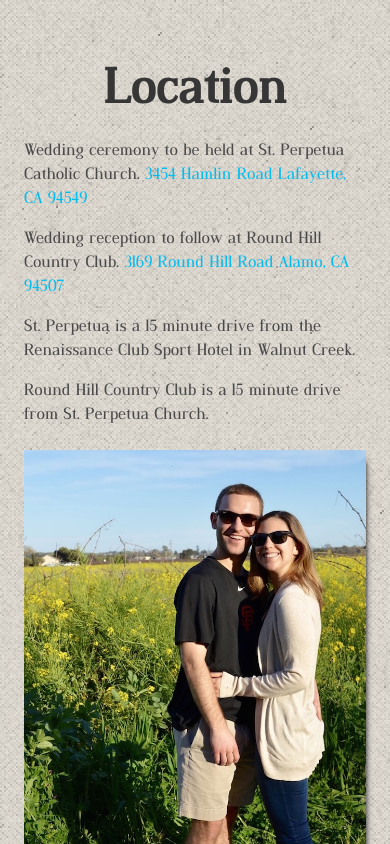
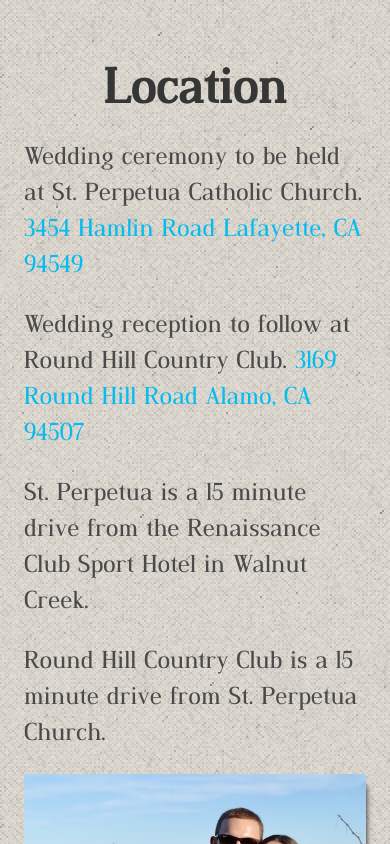
Before and after one commit to jpugliesi/me-wedding, a plain HTML site: page index.html in a window 390 px wide. Shown: the part 1100-1944 px from the top of the page. Drawn offline with nearby package versions, Linux system fonts and the light colour scheme.

Commit message:
Increase text size on mobile and tablet, decrease footer offset

```diff
--- a/_sass/main.scss
+++ b/_sass/main.scss
@@ -72,15 +72,13 @@
   background-color: $white;
   background: url('../images/forest-small.jpg') no-repeat center center;
 
-  @include desktop {
-    -webkit-background-size: cover;
-    -moz-background-size: cover;
-    -o-background-size: cover;
-    background-size: cover;
-  }
+  -webkit-background-size: cover;
+  -moz-background-size: cover;
+  -o-background-size: cover;
+  background-size: cover;
 
   @include touch {
-    background-position: 30%;
+    background-position: 25%;
   }
 }
 
@@ -141,6 +139,10 @@
 }
 
 .info-column {
+
+  @include tablet {
+    margin: 0 2em;
+  }
   &p {
     margin: 1em 0em;
   }
--- a/index.html
+++ b/index.html
@@ -34,7 +34,7 @@
           </h1>
           <div class="columns is-centered">
             <div class="column is-three-fifths">
-              <div class="content center info-column is-size-2-desktop">
+              <div class="content center info-column is-size-2-desktop is-size-3-tablet is-size-4-touch">
                 <p>Wedding ceremony to be held at St. Perpetua Catholic Church. <a href="https://goo.gl/maps/4MdVUuXDLdr">3454 Hamlin Road Lafayette, CA 94549</a></p>
                 <p>Wedding reception to follow at Round Hill Country Club. <a href="https://goo.gl/maps/FMfWr4eQD892">3169 Round Hill Road Alamo, CA 94507</a></p>
                 <p>St. Perpetua is a 15 minute drive from the Renaissance Club Sport Hotel in Walnut Creek.</p>
@@ -59,7 +59,7 @@
           </h1>
           <div class="columns is-centered">
             <div class="column is-three-fifths">
-              <div class="content center info-column is-size-2-desktop">
+              <div class="content center info-column is-size-2-desktop is-size-3-tablet is-size-4-touch">
                   <p>We have arranged a hotel block at the Renaissance Club Sport Hotel in Walnut Creek. A group rate is available to our guests by booking before October 16, 2018. Please use the below link to book accommodations.</p>
               </div>
               <div class="level">
@@ -78,7 +78,7 @@
           </h1>
           <div class="columns is-centered">
             <div class="column is-three-fifths">
-              <div class="content is-size-2-desktop center info-column">
+              <div class="content center info-column is-size-2-desktop is-size-3-tablet is-size-4-touch">
                 <p>Your presence on our wedding day is the greatest gift. If you wish to purchase a gift, however, we have registered at Williams Sonoma and Macy's. Please see links below. (links to follow 3/17/18)</p>
               </div>
             </div>
```
Also changed, not shown: css/main.css.
